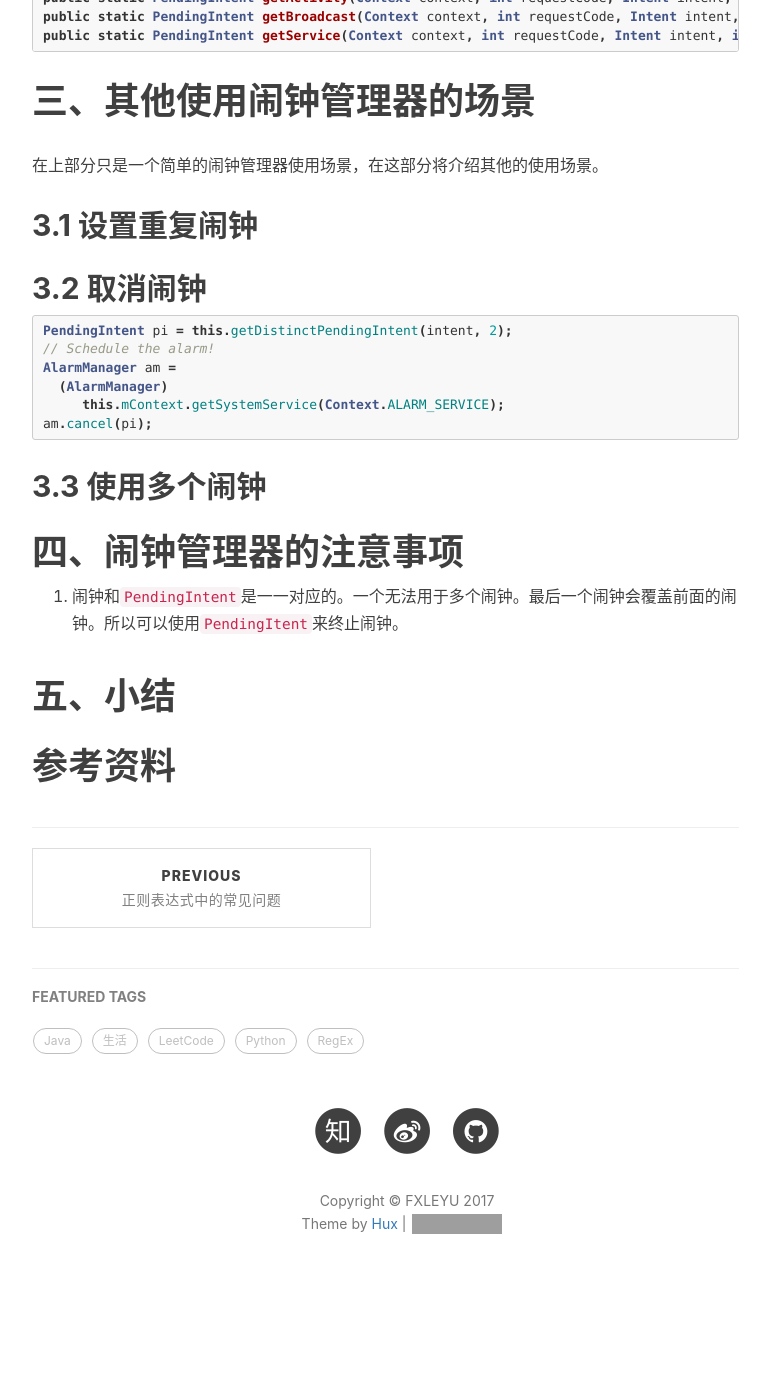
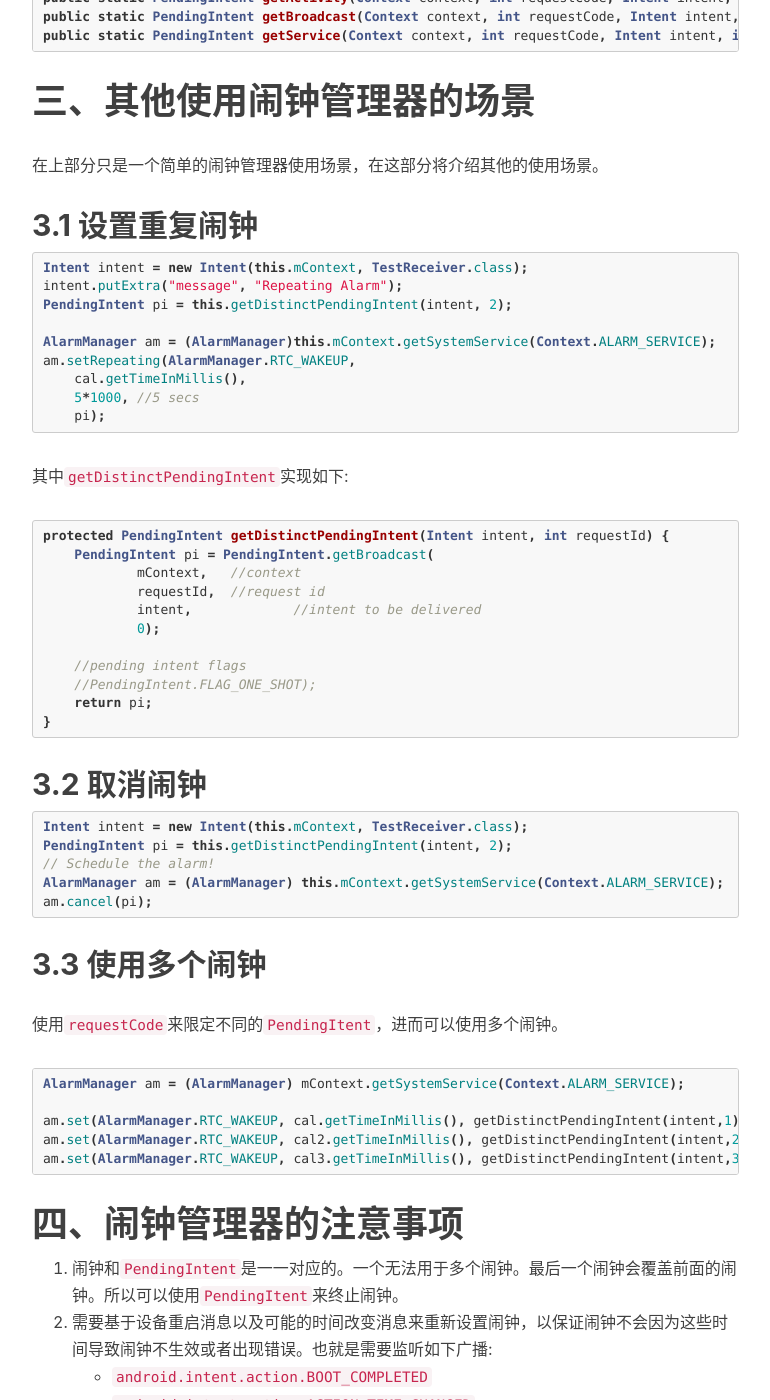
Before and after one commit to fxleyu/fxleyu.github.io, a Jekyll site: the page built from _posts/2017-03-24-introducing-alarmmanager-of-android.md, in a window 1280 px wide and 1400 px high, scrolled down 1785 px. Shown: the whole window, without its empty margins (233-1003 px from the left). Built offline with Jekyll 4.4.1, drawn with Linux system fonts in a browser that asks for light colours; nearby versions of some CDN libraries; comment, search, counter and statistics services are not loaded; before the commit the page ends 3113 px from its top, so only the background shows below that; some of the changed text lies outside the part shown; grey boxes are pictures that could not be loaded.

Commit message:
UPDATE the blog of Alarm Manager

````diff
--- a/_posts/2017-03-24-introducing-alarmmanager-of-android.md
+++ b/_posts/2017-03-24-introducing-alarmmanager-of-android.md
@@ -47,22 +47,59 @@ public static PendingIntent getService(Context context, int requestCode, Intent
 # 三、其他使用闹钟管理器的场景
 在上部分只是一个简单的闹钟管理器使用场景，在这部分将介绍其他的使用场景。
 ## 3.1 设置重复闹钟
+```java
+Intent intent = new Intent(this.mContext, TestReceiver.class);
+intent.putExtra("message", "Repeating Alarm");
+PendingIntent pi = this.getDistinctPendingIntent(intent, 2);
 
+AlarmManager am = (AlarmManager)this.mContext.getSystemService(Context.ALARM_SERVICE);
+am.setRepeating(AlarmManager.RTC_WAKEUP,
+    cal.getTimeInMillis(),
+    5*1000, //5 secs
+    pi);
+```
+其中`getDistinctPendingIntent`实现如下:
+```java
+protected PendingIntent getDistinctPendingIntent(Intent intent, int requestId) {
+    PendingIntent pi = PendingIntent.getBroadcast(
+            mContext, 	//context
+            requestId, 	//request id
+            intent, 		//intent to be delivered
+            0);
+
+    //pending intent flags
+    //PendingIntent.FLAG_ONE_SHOT);
+    return pi;
+}
+```
 ## 3.2 取消闹钟
 ```java
+Intent intent = new Intent(this.mContext, TestReceiver.class);
 PendingIntent pi = this.getDistinctPendingIntent(intent, 2);
 // Schedule the alarm!
-AlarmManager am =
-  (AlarmManager)
-     this.mContext.getSystemService(Context.ALARM_SERVICE);
+AlarmManager am = (AlarmManager) this.mContext.getSystemService(Context.ALARM_SERVICE);
 am.cancel(pi);
 ```
 ## 3.3 使用多个闹钟
+使用`requestCode`来限定不同的`PendingItent`，进而可以使用多个闹钟。
+```java
+AlarmManager am = (AlarmManager) mContext.getSystemService(Context.ALARM_SERVICE);
+
+am.set(AlarmManager.RTC_WAKEUP, cal.getTimeInMillis(), getDistinctPendingIntent(intent,1));
+am.set(AlarmManager.RTC_WAKEUP, cal2.getTimeInMillis(), getDistinctPendingIntent(intent,2));
+am.set(AlarmManager.RTC_WAKEUP, cal3.getTimeInMillis(), getDistinctPendingIntent(intent,3));
+```
 
 # 四、闹钟管理器的注意事项
 1. 闹钟和`PendingIntent`是一一对应的。一个无法用于多个闹钟。最后一个闹钟会覆盖前面的闹钟。所以可以使用`PendingItent`来终止闹钟。
-
+2. 需要基于设备重启消息以及可能的时间改变消息来重新设置闹钟，以保证闹钟不会因为这些时间导致闹钟不生效或者出现错误。也就是需要监听如下广播:
+  - `android.intent.action.BOOT_COMPLETED`
+  - `android.intent.action.ACTION_TIME_CHANGED`
+  - `android.intent.action.ACTION_TIMEZONE_CHANGED`
 
 # 五、小结
+本文介绍了闹钟管理器在给定时刻和特定时间间隔运行代码。还指出了一些关于闹钟管理器的奇怪现象。
 
 # 参考资料
+- [1] [书籍] 精通 Android 3
+- [2] [网址] https://developer.android.google.cn/reference/android/app/AlarmManager.html
````
